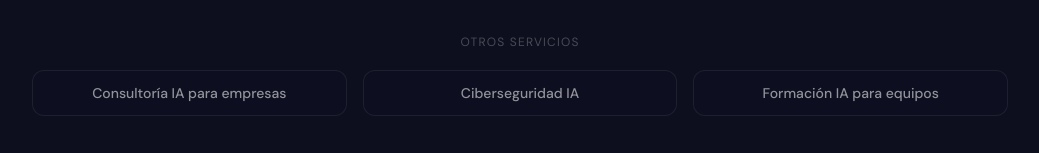
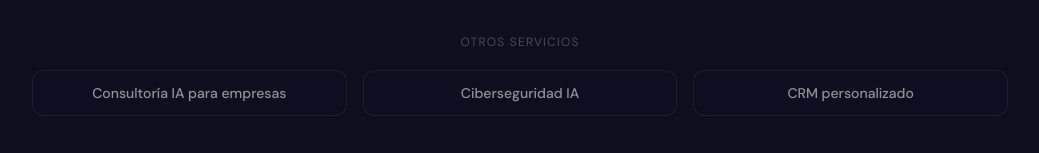
Before and after one commit to inspireai360/InspireAI, a Next.js app: page /automatizacion-procesos-ia in a window 1280 px wide. Shown: the part 4183-4336 px from the top of the page, without its empty margins (120-1159 px from the left). Built offline with nearby package versions, Linux system fonts and the light colour scheme.

Commit message:
fix: actualizar enlace interno formación → CRM

```diff
--- a/app/automatizacion-procesos-ia/page-client.tsx
+++ b/app/automatizacion-procesos-ia/page-client.tsx
@@ -270,7 +270,7 @@ export default function AutomatizacionProcesos() {
             {[
               { href:"/consultoria-ia-empresas", label:"Consultoría IA para empresas" },
               { href:"/ciberseguridad-ia-empresas", label:"Ciberseguridad IA" },
-              { href:"/formacion-ia-equipos", label:"Formación IA para equipos" },
+              { href:"/formacion-ia-equipos", label:"CRM personalizado" },
             ].map((l) => (
               <Link key={l.href} href={l.href} className="rounded-xl px-4 py-3 text-sm font-medium text-center transition-colors"
                 style={{ background: "#0D0E1F", border: "1px solid rgba(255,255,255,0.07)", color: "rgba(255,255,255,0.55)" }}>
```
